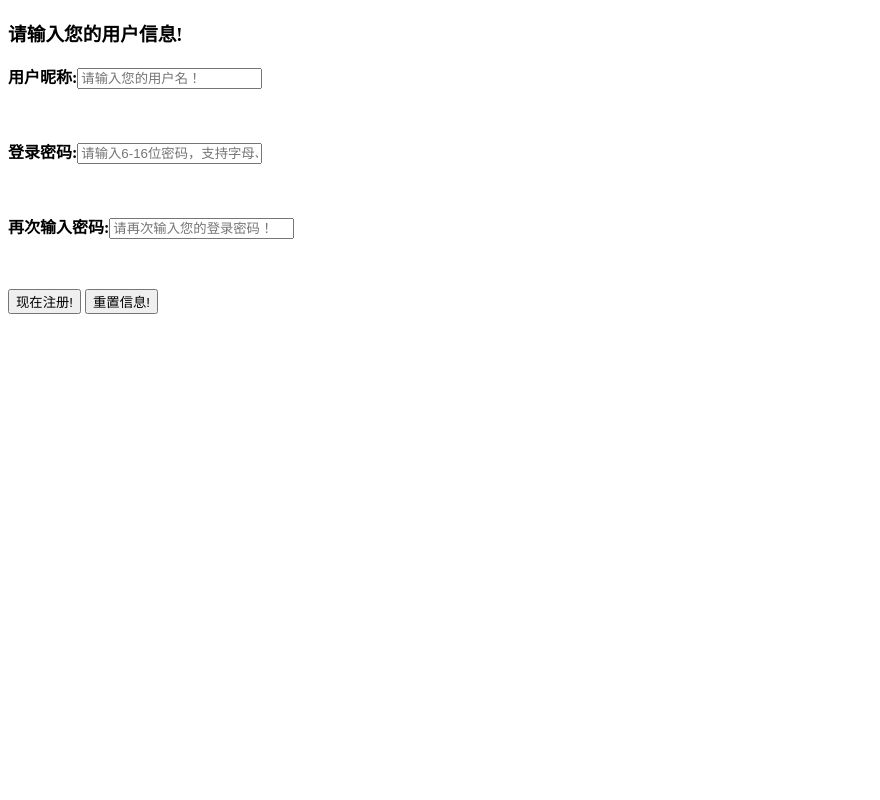
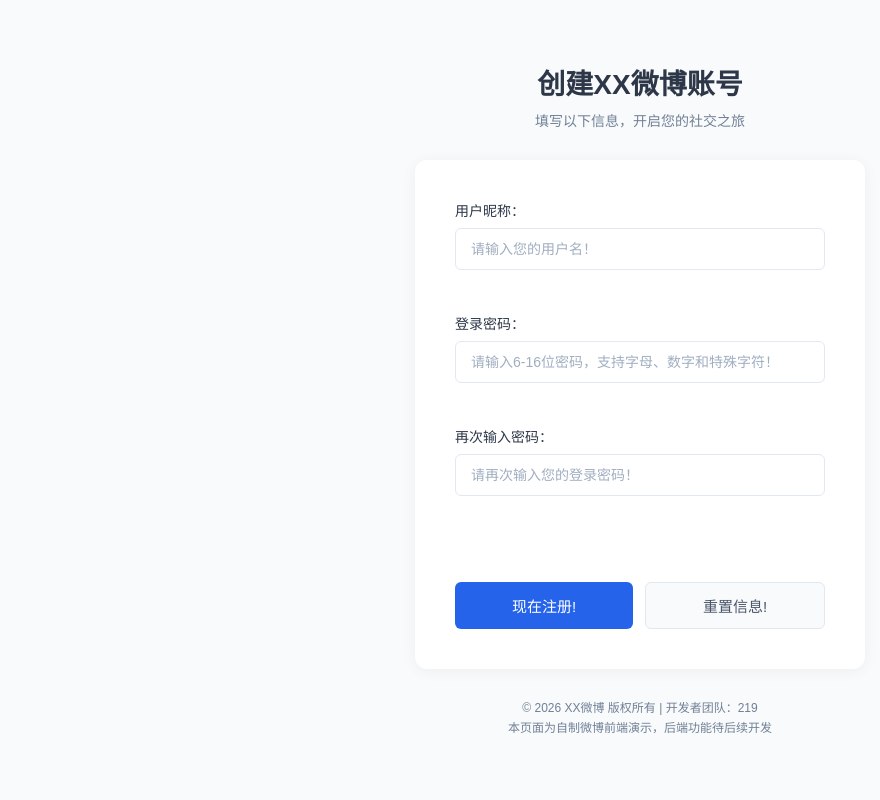
Before and after one commit to visions-1013/blog-system, a PHP site: page /register.php in a window 1280 px wide. Shown: the whole page, without its empty margins (0-880 px from the left). Run offline with PHP 8.4, Linux system fonts and the light colour scheme; a stand-in replaces the project's code that opens the database connection.

Commit message:
完成了login.php和register.php的CSS美化和页面布局

```diff
--- a/register.php
+++ b/register.php
@@ -1,123 +1,131 @@
+<?php
+
+require_once 'config/db_connect.php';
+
+$serverMsg = '';
+$serverMsgColor = 'darkred';
+$oldUsername = '';
+
+//和前端逻辑差不多，就是重新检查一遍
+function validate_username(string $name): string {
+    $name = trim($name);
+    if ($name === '') return '用户名不能为空';
+    if (mb_strlen($name) < 2 || mb_strlen($name) > 10) return '用户名长度需在2-10位之间';
+    if (!preg_match('/^[a-zA-Z0-9_]+$/', $name)) return '用户名仅支持字母、数字和下划线';
+    return '';
+}
+function validate_password(string $pass): string {
+    $pass = trim($pass);
+    if ($pass === '') return '密码不能为空';
+    if (strlen($pass) < 6 || strlen($pass) > 16) return '密码长度需在6-16位之间';
+    return '';
+}
+
+//
+/* ========= 数据库占位，暂时默认成功 ========= */
+function db_user_exists(string $username): bool {
+    return false; // 默认不存在
+}
+function db_create_user(string $username, string $passwordPlain): bool {
+    return true; // 默认成功
+}
+/* ==================================================== */
+//
+
+
+if ($_SERVER['REQUEST_METHOD'] === 'POST') {
+    $username   = isset($_POST['username']) ? trim((string)$_POST['username']) : '';
+    $password   = isset($_POST['password']) ? (string)$_POST['password'] : '';
+    $password_2 = isset($_POST['password_2']) ? (string)$_POST['password_2'] : '';
+    $oldUsername = $username;
+
+    $err = validate_username($username);
+    if ($err === '') $err = validate_password($password);
+    if ($err === '' && $password !== $password_2) $err = '两次输入的密码不一致';
+
+    if ($err !== '') {
+        $serverMsg = '无法注册：' . $err;
+        $serverMsgColor = 'darkred';
+    } else {
+        if (db_user_exists($username)) {
+            $serverMsg = '无法注册：该用户名已存在';
+            $serverMsgColor = 'darkred';
+        } else {
+            if (db_create_user($username, $password)) {
+                $serverMsg = '注册成功！';
+                $serverMsgColor = 'green';
+
+                //成功注册后，跳转登录页面
+                header("Location: login.php");
+                exit;
+            } else {
+                $serverMsg = '注册失败';
+                $serverMsgColor = 'darkred';
+            }
+        }
+    }
+}
+?>
 <!DOCTYPE html>
-<html>
+<html lang="zh-CN">
 <head>
-		<meta charset="utf-8">
-		<title>XX客户端注册界面</title>
+    <meta charset="UTF-8">
+    <meta name="viewport" content="width=device-width, initial-scale=1.0">
+    <title>XX微博 - 注册</title>
+    <link rel="stylesheet" href="style.css">
 </head>
 <body>
-		<h3>请输入您的用户信息!</h3>
+    <!-- 标题区域 -->
+    <div class="auth-title">
+        <h1>创建XX微博账号</h1>
+        <p>填写以下信息，开启您的社交之旅</p>
+    </div>
+
+    <!-- 注册表单 -->
+    <div class="auth-form">
         <form action="" method="post" onsubmit="return checkAll()">
-			<p><b>用户昵称:</b><input type="text" name="username" id="username" placeholder="请输入您的用户名！"/></p>
-			<p id="errInfo1" style="color:darkred">&nbsp&nbsp</p>
-			<p><b>登录密码:</b><input type="password" name="password" id="password" placeholder="请输入6-16位密码，支持字母、数字和特殊字符！"/></p>
-			<p id="errInfo2" style="color:darkred">&nbsp&nbsp</p>
-			<p><b>再次输入密码:</b><input type="password" name="password_2" id="password_2" placeholder="请再次输入您的登录密码！"/></p>
-			<p id="errInfo3" style="color:darkred">&nbsp&nbsp</p>
-			<p><input type="submit" name="submit" id="submit" value="现在注册!" />
-			<input type="reset" name="reset" id="reset" value="重置信息!"></p>
-			<p id="errInfo" style="color:darkred">&nbsp&nbsp</p>
+            <div class="form-group">
+                <label for="username">用户昵称：</label>
+                <input type="text" name="username" id="username"
+                       placeholder="请输入您的用户名！"
+                       value="<?php echo htmlspecialchars($oldUsername, ENT_QUOTES, 'UTF-8'); ?>"/>
+                <p id="errInfo1" class="error-message">&nbsp;</p>
+            </div>
+
+            <div class="form-group">
+                <label for="password">登录密码：</label>
+                <input type="password" name="password" id="password"
+                       placeholder="请输入6-16位密码，支持字母、数字和特殊字符！"/>
+                <p id="errInfo2" class="error-message">&nbsp;</p>
+            </div>
+
+            <div class="form-group">
+                <label for="password_2">再次输入密码：</label>
+                <input type="password" name="password_2" id="password_2"
+                       placeholder="请再次输入您的登录密码！"/>
+                <p id="errInfo3" class="error-message">&nbsp;</p>
+            </div>
+
+            <div class="form-group">
+                <p id="serverMsg" class="error-message" style="color:<?php echo $serverMsgColor; ?>">
+                    <?php echo $serverMsg !== '' ? htmlspecialchars($serverMsg, ENT_QUOTES, 'UTF-8') : '&nbsp;'; ?>
+                </p>
+            </div>
+
+            <div class="btn-group">
+                <input type="submit" name="submit" id="submit" value="现在注册!" class="btn-primary" />
+                <input type="reset" name="reset" id="reset" value="重置信息!" class="btn-secondary">
+            </div>
         </form>
+    </div>
+
+    <!-- 底部版权 -->
+    <div class="auth-footer">
+        <p>© 2026 XX微博 版权所有 | 开发者团队：219</p>
+        <p>本页面为自制微博前端演示，后端功能待后续开发</p>
+    </div>
 </body>
 <script>
-	let username=document.getElementById("username");
-	let password=document.getElementById("password");
-	let password_2=document.getElementById("password_2");
-	let resetBtn=document.getElementById("reset");
-	let errInfo1=document.getElementById("errInfo1");
-	let errInfo2=document.getElementById("errInfo2");
-	let errInfo3=document.getElementById("errInfo3");
-	let errInfo=document.getElementById("errInfo");
-	username.addEventListener("blur",checkUsername);
-	username.addEventListener("focus",checkUsername);
-	username.addEventListener("input",checkUsername);
-	password.addEventListener("blur",checkPassword);
-	password.addEventListener("focus",checkPassword);
-	password.addEventListener("input",checkPassword);
-	password_2.addEventListener("blur",checkPassword_2);
-	password_2.addEventListener("focus",checkPassword_2);
-	password_2.addEventListener("input",checkPassword_2);
-	resetBtn.addEventListener("click",resetAll);
-	function checkUsername(){
-		let name=username.value.trim();
-		if (name.length==0){
-		        errInfo1.textContent="请输入内容!";
-		        errInfo1.style.color = "darkred";
-		        return false;
-		    } else if (name.length < 2 || name.length > 10) {
-		        errInfo1.textContent="用户名长度需在2-10位之间!";
-		        errInfo1.style.color = "darkred";
-		        return false;
-		    } else if (!/^[a-zA-Z0-9_]+$/.test(name)) {
-		        errInfo1.textContent="用户名仅支持字母、数字和下划线!";
-		        errInfo1.style.color = "darkred";
-		        return false;
-		    } else {
-		        errInfo1.textContent="输入的内容符合标准!";
-		        errInfo1.style="color:green";
-		        return true;
-		    }
-	}
-	function checkPassword(){
-		let pass=password.value.trim();
-		if (pass.length==0){
-			errInfo2.textContent="请输入内容!";
-			errInfo2.style="color:darkred";
-			return false;
-		}else if(pass.length<6 || pass.length>16){
-			errInfo2.textContent="密码长度不符合标准!";
-			errInfo2.style="color:darkred";
-			return false;
-
-		}else{
-			errInfo2.textContent="输入的内容符合标准!";
-			errInfo2.style="color:green";
-			return true;
-		}
-	}
-	function checkPassword_2(){
-		let pass2=password_2.value.trim();
-		let pass=password.value.trim();
-		if (checkPassword()==false){
-			errInfo3.textContent="输入的原始的登录密码不符合标准!";
-			errInfo3.style="color:darkred";
-			return false;
-		}else if (pass2.length==0){
-			errInfo3.textContent="请输入内容!";
-			errInfo3.style="color:darkred";
-			return false;
-		}else if (pass2!=pass){
-			errInfo3.textContent="再次输入的密码与第一次输入的密码不同!";
-			errInfo3.style="color:darkred";
-			return false;
-		}else{
-			errInfo3.textContent="输入的内容符合标准!";
-			errInfo3.style="color:green";
-			return true;
-		}
-	}
-	function checkAll(){
-		let flag1=checkUsername();
-		let flag2=checkPassword();
-		let flag3=checkPassword_2();
-		if (flag1==false || flag2==false || flag3==false){
-			errInfo.textContent="无法注册!内容填写有误!";
-			errInfo.style="color:darkred";
-			return false;
-		}else{
-			errInfo.textContent="注册成功!";
-			errInfo.style="color:green";
-			return true;
-		}
-	}
-	function resetAll(){
-		errInfo.textContent="";
-		errInfo1.textContent="";
-		errInfo2.textContent="";
-		errInfo3.textContent="";
-		errInfo.style="color:darkred";
-		errInfo1.style="color:darkred";
-		errInfo2.style="color:darkred";
-		errInfo3.style="color:darkred";
-	}
+    <!-- 保留原有的JavaScript验证逻辑 -->
 </script>
 </html>
--- /dev/null
+++ b/style.css
@@ -0,0 +1,142 @@
+/* 全局样式重置与基础设置 */
+* {
+    margin: 0;
+    padding: 0;
+    box-sizing: border-box;
+    font-family: "Microsoft Yahei", sans-serif;
+}
+
+/* 页面主体样式 */
+body {
+    background-color: #f8fafc;
+    display: flex;
+    flex-direction: column;
+    align-items: center;
+    justify-content: center;
+    min-height: 100vh;
+    padding: 20px;
+}
+
+/* 标题区域样式 */
+.auth-title {
+    text-align: center;
+    margin-bottom: 30px;
+}
+
+.auth-title h1 {
+    font-size: 28px;
+    color: #2d3748;
+    margin-bottom: 8px;
+}
+
+.auth-title p {
+    font-size: 14px;
+    color: #718096;
+}
+
+/* 表单容器样式 */
+.auth-form {
+    background-color: #ffffff;
+    padding: 40px;
+    border-radius: 12px;
+    box-shadow: 0 2px 15px rgba(0, 0, 0, 0.05);
+    width: 450px;
+    max-width: 90%;
+}
+
+/* 登录表单额外高度设置（适配内容较少的情况） */
+.login-form {
+    min-height: 380px;
+}
+
+/* 表单组样式（包含标签和输入框） */
+.form-group {
+    margin-bottom: 20px;
+}
+
+.form-group label {
+    display: block;
+    font-size: 14px;
+    color: #2d3748;
+    margin-bottom: 8px;
+    font-weight: 500;
+}
+
+.form-group input {
+    width: 100%;
+    padding: 12px 15px;
+    border: 1px solid #e2e8f0;
+    border-radius: 6px;
+    font-size: 14px;
+    color: #2d3748;
+    outline: none;
+    transition: border-color 0.3s;
+}
+
+.form-group input:focus {
+    border-color: #4299e1;
+    box-shadow: 0 0 0 3px rgba(66, 153, 225, 0.1);
+}
+
+.form-group input::placeholder {
+    color: #a0aec0;
+}
+
+/* 错误信息样式 */
+.error-message {
+    color: #e53e3e;
+    font-size: 13px;
+    margin-top: 5px;
+    min-height: 18px;
+}
+
+/* 按钮组样式 */
+.btn-group {
+    display: flex;
+    gap: 12px;
+    margin-top: 25px;
+}
+
+.btn-primary {
+    flex: 1;
+    padding: 12px;
+    background-color: #2563eb;
+    color: #ffffff;
+    border: none;
+    border-radius: 6px;
+    font-size: 15px;
+    font-weight: 500;
+    cursor: pointer;
+    transition: background-color 0.3s;
+}
+
+.btn-primary:hover {
+    background-color: #1d4ed8;
+}
+
+.btn-secondary {
+    flex: 1;
+    padding: 12px;
+    background-color: #f8fafc;
+    color: #4a5568;
+    border: 1px solid #e2e8f0;
+    border-radius: 6px;
+    font-size: 15px;
+    font-weight: 500;
+    cursor: pointer;
+    transition: all 0.3s;
+}
+
+.btn-secondary:hover {
+    background-color: #f1f5f9;
+    border-color: #cbd5e1;
+}
+
+/* 底部版权信息样式 */
+.auth-footer {
+    text-align: center;
+    margin-top: 30px;
+    font-size: 12px;
+    color: #718096;
+    line-height: 1.6;
+}
```
Also changed, not shown: login.php (+121 -79 lines). Lines whose indentation alone changed are shown as unchanged.
